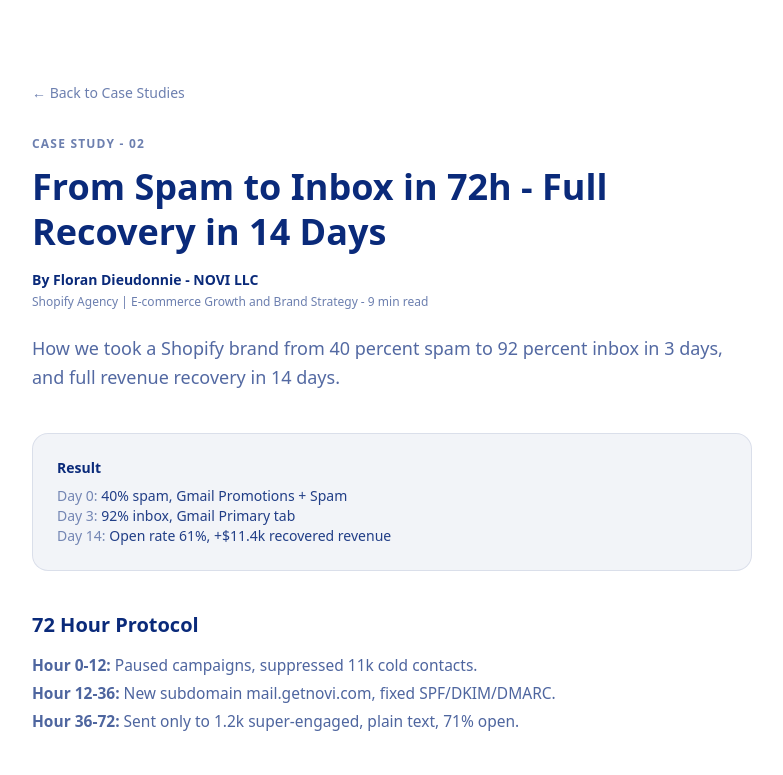
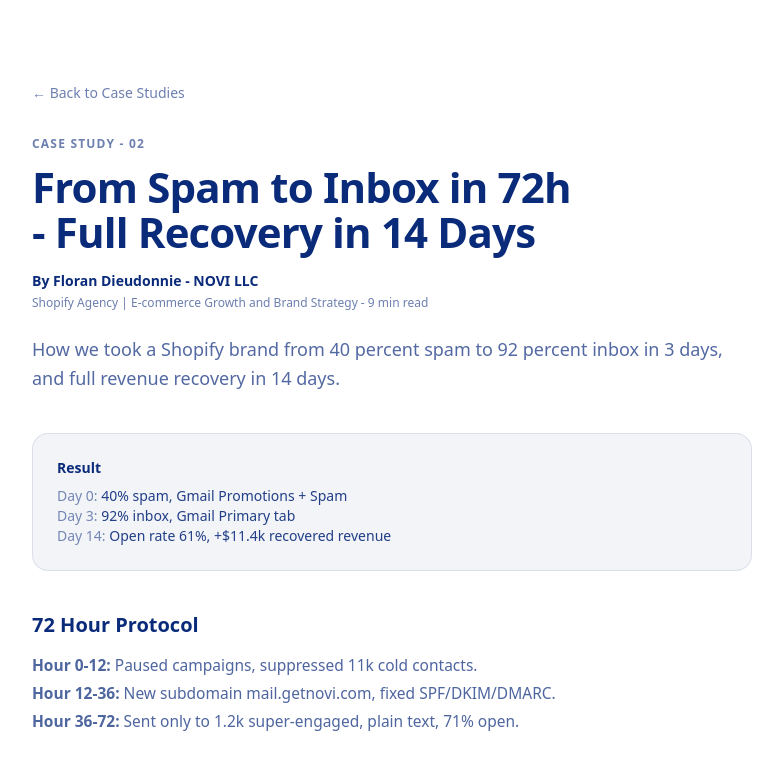
Before and after one commit to NOVI-I6699-cmd/portfolio-starter-kit, a Next.js app: page /insights/from-spam-to-inbox-72h in a window 1280 px wide. Shown: the top 775 px of the page, without its empty margins (248-1031 px from the left). Built offline with nearby package versions, Linux system fonts and the light colour scheme.

Commit message:
Update page.tsx

```diff
--- a/app/insights/from-spam-to-inbox-72h/page.tsx
+++ b/app/insights/from-spam-to-inbox-72h/page.tsx
@@ -4,7 +4,7 @@ export default function Page(){
     <main className="max-w-3xl mx-auto px-6 py-20 bg-white">
       <Link href="/#case-studies" className="text-sm text-[#0A2A7A]/60 hover:text-[#0A2A7A]">← Back to Case Studies</Link>
       <p className="mt-8 text-xs tracking-widest uppercase font-semibold text-[#0A2A7A]/60">CASE STUDY - 02</p>
-      <h1 className="mt-3 text-4xl font-bold leading-tight text-[#0A2A7A]">From Spam to Inbox in 72h - Full Recovery in 14 Days</h1>
+      <h1 className="mt-3 text-[30px] leading-[1.08] tracking-[-0.02em] md:text-[42px] font-bold [text-wrap:balance] text-[#0A2A7A]">From Spam to Inbox in 72h - Full Recovery in 14 Days</h1>
       <p className="mt-4 text-sm font-bold text-[#0A2A7A]">By Floran Dieudonnie - NOVI LLC</p>
       <p className="mt-1 text-xs text-[#0A2A7A]/60">Shopify Agency | E-commerce Growth and Brand Strategy - 9 min read</p>
       <p className="mt-6 text-lg leading-relaxed text-[#0A2A7A]/70">How we took a Shopify brand from 40 percent spam to 92 percent inbox in 3 days, and full revenue recovery in 14 days.</p>
```
